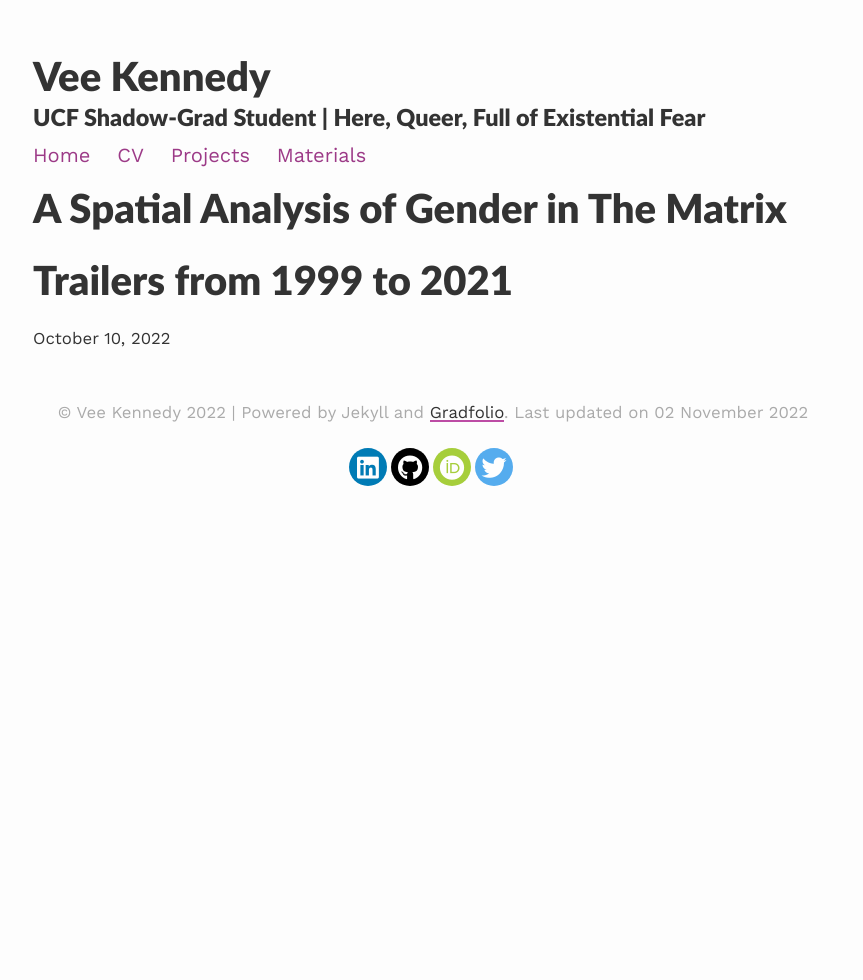
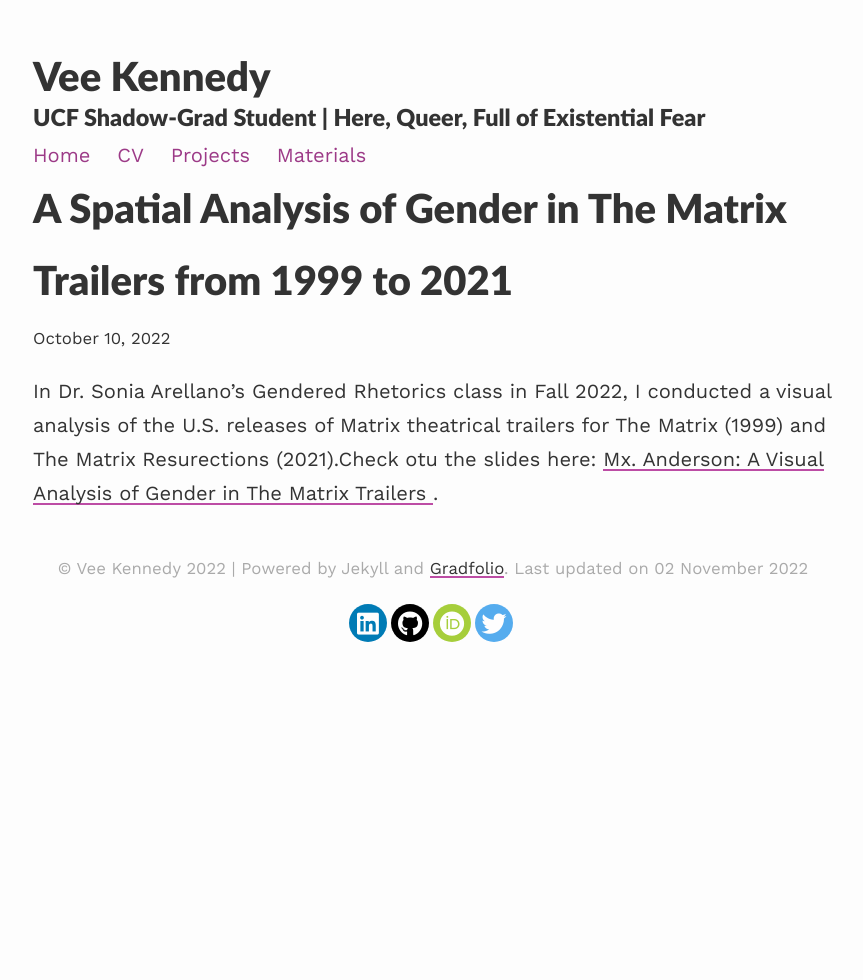
Before and after one commit to veekenne/gradfolio, a Jekyll site: the page built from _posts/2022-10-10-gendermatrix.md, in a window 1280 px wide. Shown: the whole page, without its empty margins (207-1070 px from the left). Built offline with Jekyll 4.4.1, drawn with Linux system fonts in a browser that asks for light colours; nearby versions of some CDN libraries.

Commit message:
mx anderson commit

```diff
--- a/_posts/2022-10-10-gendermatrix.md
+++ b/_posts/2022-10-10-gendermatrix.md
@@ -2,3 +2,4 @@
 layout: post
 title: "A Spatial Analysis of Gender in The Matrix Trailers from 1999 to 2021"
 ---
+In Dr. Sonia Arellano's Gendered Rhetorics class in Fall 2022, I conducted a visual analysis of the U.S. releases of Matrix theatrical trailers for The Matrix (1999) and The Matrix Resurections (2021).Check otu the slides here: [Mx. Anderson: A Visual Analysis of Gender in The Matrix Trailers ](https://docs.google.com/presentation/d/1oRvrJGgwTw540ehykXa67tS-oBgWNitzhwtFjqF4Yd0/edit?usp=sharing){:target="_blank}.
```
